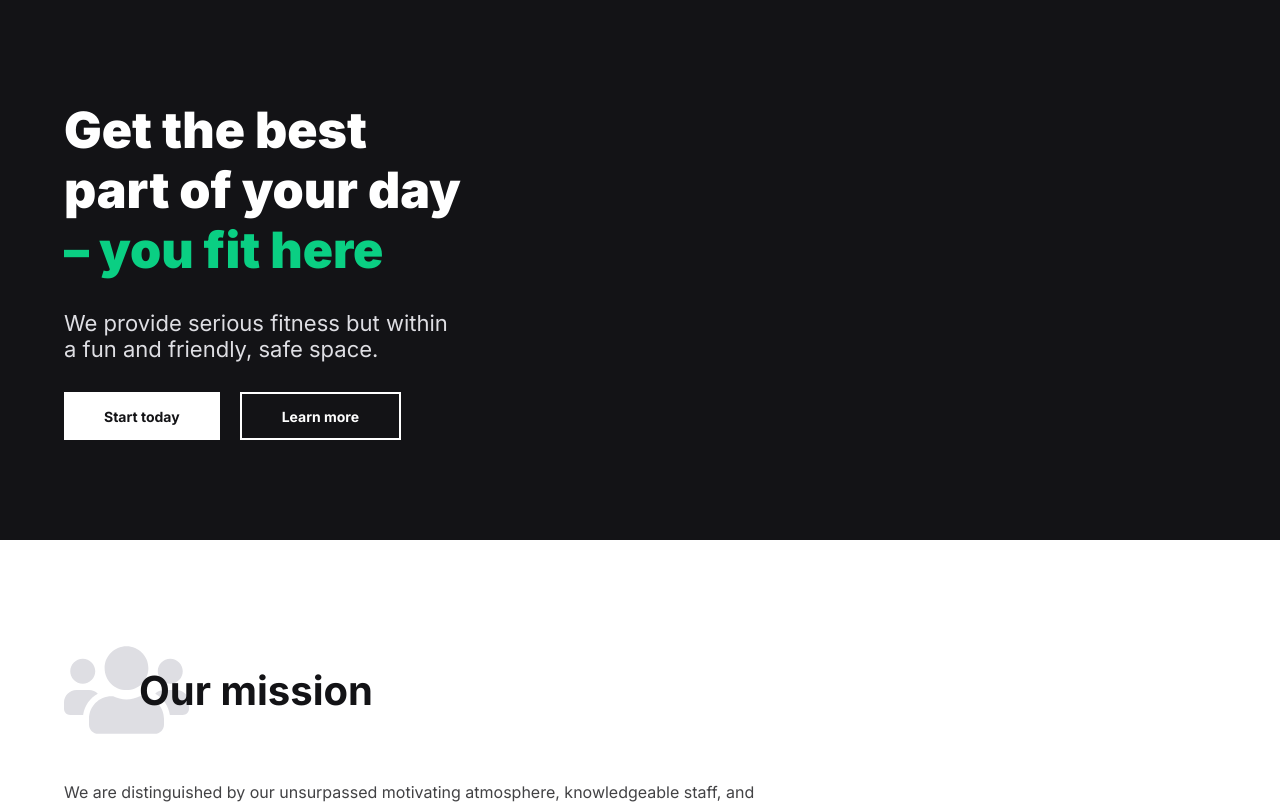
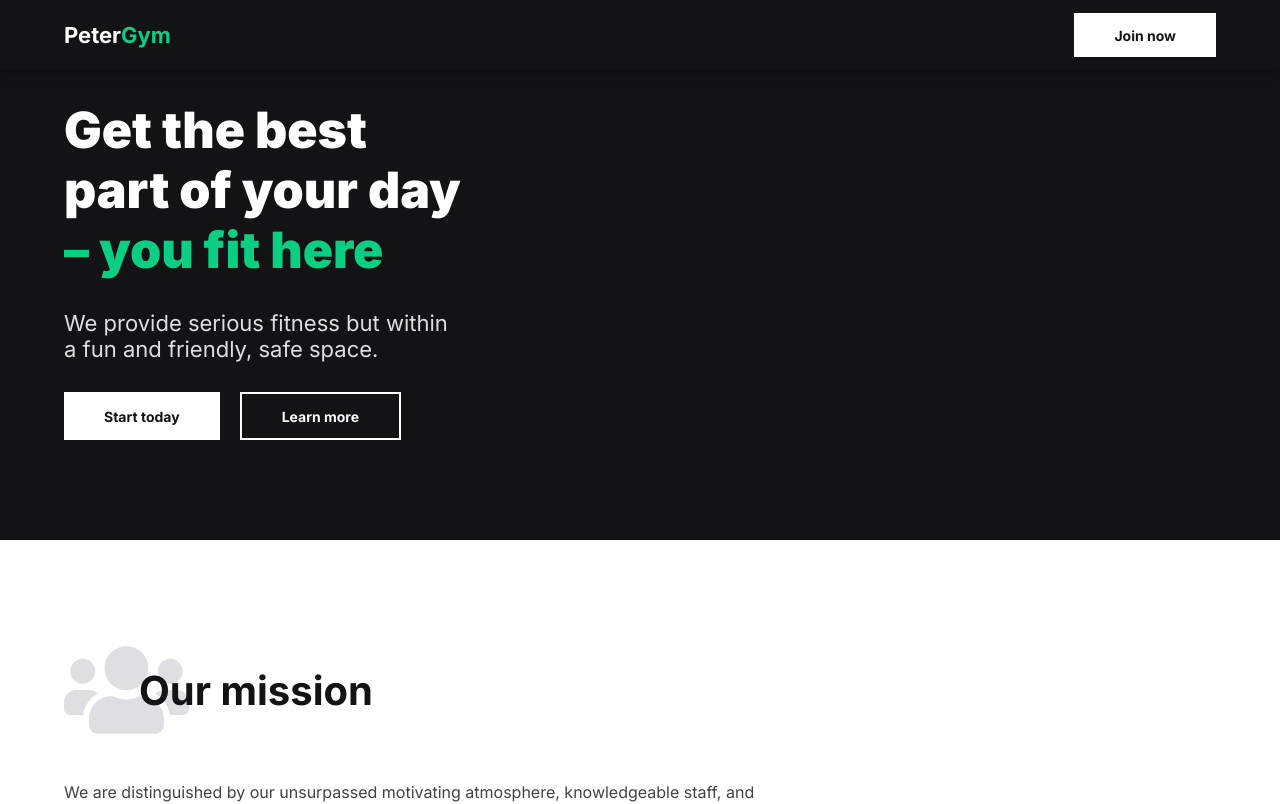
Before and after one commit to pedrohhcunha/peterGym, a Next.js app: page / in a window 1280 px wide. Shown: the top 804 px of the page. Built offline with nearby package versions, Linux system fonts and the light colour scheme.

Commit message:
Adicionando o botão de CTA no header

```diff
--- /dev/null
+++ b/components/Header/component.jsx
@@ -0,0 +1,12 @@
+import styles from './styles.module.scss'
+
+export default function Header(props){
+    return(
+        <header className={styles.header}>
+            <h1 className={styles.logo}>Peter<strong>Gym</strong></h1>
+            <div className={styles.buttons}>
+                <button className={styles.button}>Join now</button>
+            </div>
+        </header>
+    )
+}
--- /dev/null
+++ b/components/Header/styles.module.scss
@@ -0,0 +1,42 @@
+.header{
+    width: 100%;
+    height: 70px;
+    background-color: var(--black);
+    padding: 0 5%;
+    position: fixed;
+    left: 0;
+    top: 0;
+    display: flex;
+    align-items: center;
+    justify-content: space-between;
+    z-index: 100000;
+    box-shadow: -2px 2px 10px rgba(0, 0, 0, 0.24);
+
+    .logo{
+        font-size: 22px;
+        color: var(--white);
+        font-weight: bold;
+
+        strong{
+            color: var(--green);
+        }
+    }
+
+    .buttons{
+        display: flex;
+        align-items: center;
+        justify-content: flex-end;
+
+        .button{
+            height: 44px;
+            background-color: var(--white);
+            padding: 0 40px;
+            border: none;
+            margin-left: 20px;
+            font-size: 14px;
+            font-weight: bold;
+            color: var(--black);
+            cursor: pointer;
+        }
+    }
+}
--- a/pages/index.js
+++ b/pages/index.js
@@ -4,10 +4,12 @@ import Services from "../components/Services/component"
 import Plans from "../components/Plans/component"
 import Faq from "../components/Faq/component"
 import Footer from "../components/Footer/component"
+import Header from "../components/Header/component"
 
 export default function Home() {
   return (
     <main>
+      <Header />
       <Initial />
       <Mission />
       <Services />
```
